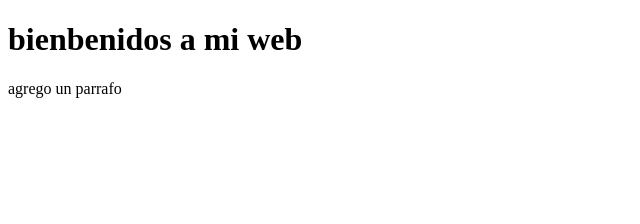
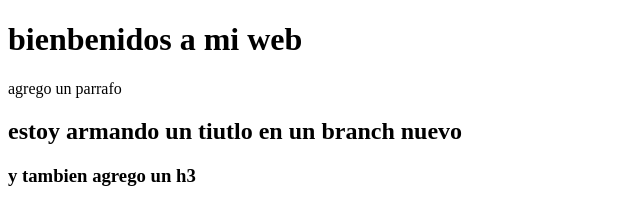
Before and after one commit to Camila-142/mi-web, a plain HTML site: page index.html in a window 1280 px wide. Shown: the whole page, without its empty margins (0-640 px from the left). Drawn offline with Linux system fonts and the light colour scheme.

Commit message:
agregue unos cambios

```diff
--- a/index.html
+++ b/index.html
@@ -9,5 +9,8 @@
  <body>
      <h1>bienbenidos a mi web</h1>
      <p>agrego un parrafo</p>
+    <!--titulos-->
+    <h2>estoy armando un tiutlo en un branch nuevo</h2>
+    <h3>y tambien agrego un h3</h3>
  </body>
  </html>
```
